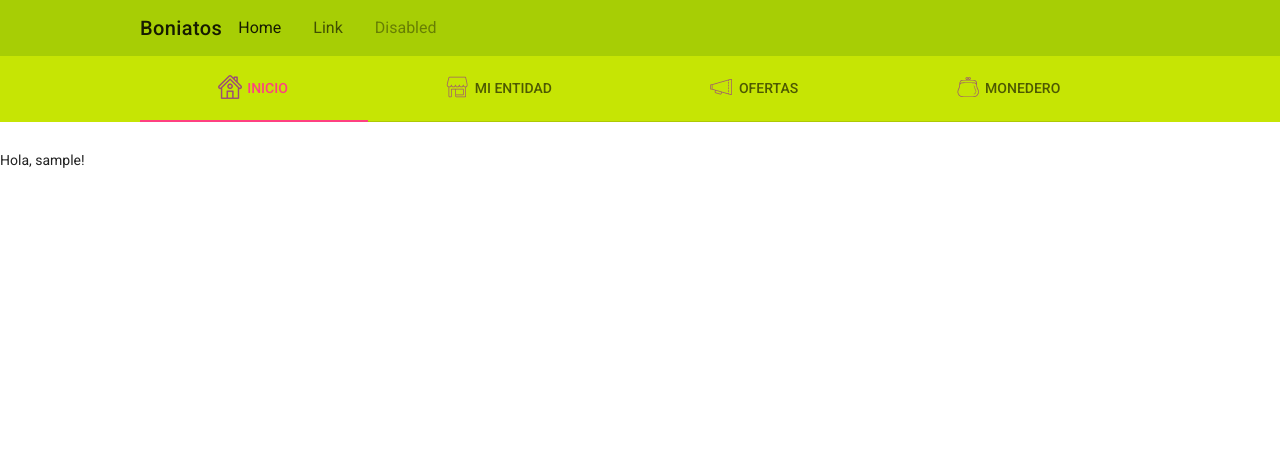
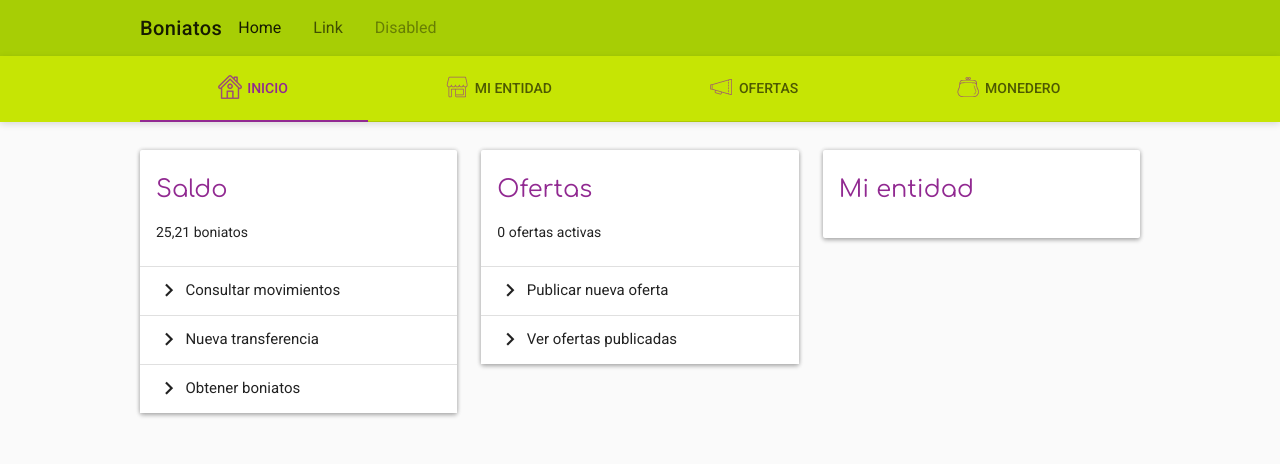
Before and after one commit to Mercado-Social-de-Madrid/eticsAppServer, a Django app: page /dashboard/ in a window 1280 px wide. Shown: the top 464 px of the page. Run offline with Django 3.2, Linux system fonts and the light colour scheme; the visitor is signed in with stand-in values (Sample User, id 1); some libraries are stand-ins or nearby versions.

Commit message:
Tweaking styles for dashboard

```diff
--- a/static/css/styles.css
+++ b/static/css/styles.css
@@ -3,10 +3,11 @@
     background:#ddd;
     min-height:280px;
 }
-
-h1, h2, h3{
+body{ background-color:#fafafa; }
+h1, h2, h3, .primary-title{
     font-family: 'Comfortaa', cursive;
 }
+.primary-title{ color:#912991; }
 #main-content{
     padding: 2em 0;
 }
@@ -61,14 +62,20 @@ h1, h2, h3{
 }
 #menu-nav{
     background-color:#C6E504 ;
+    box-shadow: 0 2px 7px rgba(0,0,0,0.14);
 }
 #menu-nav .nav-tabs{
     width:100%;
 }
 
+.nav-tabs .nav-link.active {
+    color: #912991;
+}
+.nav-tabs .nav-link::before{ background-color:#912991; }
 
-.ic
-{ display: inline-block; background: url('icons.png') no-repeat; overflow: hidden; text-indent: -9999px; text-align: left; width: 24px; height: 24px;     vertical-align: middle;
+
+
+.ic{ display: inline-block; background: url('icons.png') no-repeat; overflow: hidden; text-indent: -9999px; text-align: left; width: 24px; height: 24px;     vertical-align: middle;
     top: -2px;
     left: -2px;
     position: relative;}
--- a/templates/base.html
+++ b/templates/base.html
@@ -52,7 +52,7 @@
         <ul class="nav nav-tabs nav-fill flex-column flex-md-row flex-lg-row">
           <li class="nav-item">
 
-            <a class="nav-link active" href="#"><i class="ic ic-home"></i> Inicio</a>
+            <a class="nav-link {% if request.resolver_match.url_name == "dashboard" %}active{% endif %}" href="{% url 'dashboard' %}"><i class="ic ic-home"></i> Inicio</a>
           </li>
           <li class="nav-item">
             <a class="nav-link" href="#"><i class="ic ic-entity"></i> Mi entidad</a>
--- a/templates/profile/index.html
+++ b/templates/profile/index.html
@@ -3,5 +3,52 @@
 {% block title %}Boniatos-server{% endblock%}
 
 {% block content %}
-Hola, {{user}}!
+<div class="container">
+    <div class="row">
+        <div class="col-md-4">
+            <div class="card mb-4">
+                <div class="card-body">
+                    <div class="card-title primary-title"><h3>Saldo</h3></div>
+                    <div class="figure">
+                        <span class="number">25,21</span>
+                        <span class="label">boniatos</span>
+                    </div>
+                </div>
+
+                 <div class="list-group list-group-flush">
+                    <a class="list-group-item list-group-item-action" href="#"><i class="material-icons">chevron_right</i> Consultar movimientos</a>
+                    <a class="list-group-item list-group-item-action" href="#"><i class="material-icons">chevron_right</i> Nueva transferencia</a>
+                     <a class="list-group-item list-group-item-action" href="#"><i class="material-icons">chevron_right</i> Obtener boniatos</a>
+                  </div>
+            </div>
+        </div>
+
+        <div class="col-md-4">
+            <div class="card mb-4">
+                <div class="card-body">
+                    <div class="card-title primary-title"><h3>Ofertas</h3></div>
+                    <div class="figure">
+                        <span class="number">0</span>
+                        <span class="label">ofertas activas</span>
+                    </div>
+                </div>
+
+                 <div class="list-group list-group-flush">
+                    <a class="list-group-item list-group-item-action" href="#"><i class="material-icons">chevron_right</i> Publicar nueva oferta</a>
+                    <a class="list-group-item list-group-item-action" href="#"><i class="material-icons">chevron_right</i> Ver ofertas publicadas</a>
+                  </div>
+
+            </div>
+        </div>
+
+        <div class="col-md-4">
+            <div class="card mb-4">
+                <div class="card-body">
+                    <div class="card-title primary-title"><h3>Mi entidad</h3></div>
+
+                </div>
+            </div>
+        </div>
+    </div>
+</div>
 {% endblock content %}
```
